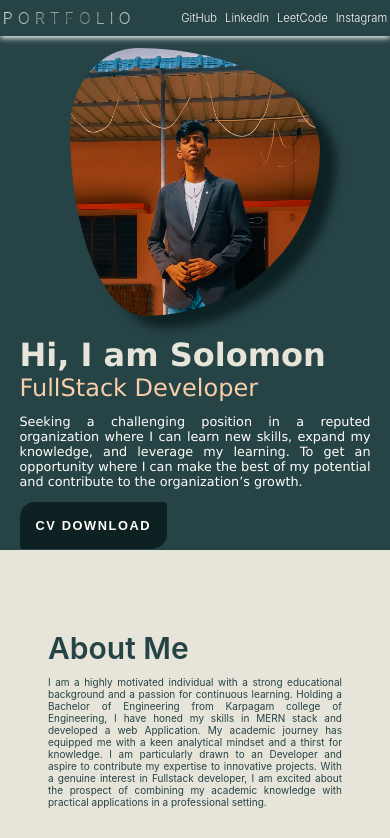
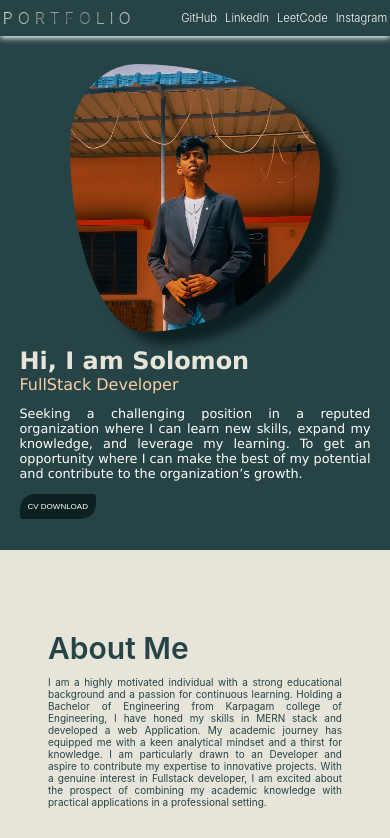
Before and after one commit to SOLOMON-03/My-Portfolio, a React (Create React App) app: page / in a window 390 px wide. Shown: the top 838 px of the page. Built offline with nearby package versions, Linux system fonts and the light colour scheme.

Commit message:
css change

```diff
--- a/src/Pages/Header.css
+++ b/src/Pages/Header.css
@@ -83,11 +83,11 @@
         font-size: 0.7rem;
     }
 }
-@media (max-width: 380px){
+@media (max-width: 340px){
     .header-h1-logo{
-        font-size: 0.8rem;
+        font-size: 0.7rem;
     }
     .header-ul-page, .header-ul-link{
-        font-size: 0.5rem;
+        gap: 0.3rem;
     }
 }
--- a/src/Pages/Home.css
+++ b/src/Pages/Home.css
@@ -29,6 +29,7 @@
 .home-right{
     width: 60%;
     padding: 0 1rem;
+
     animation: RighttoLeft 2s ease-in;
 }
 @keyframes RighttoLeft {
@@ -109,16 +110,6 @@
     .home-img{
         width: 250px;
     }
-    .home-h1-me{
-        font-size: 2rem;
-    }
-    .home-h5-me{
-        font-size: 1.5rem;
-        font-weight: 100;
-    }
-    .home-p-me{
-        font-size: 0.8rem;
-    }
 }
 @media (max-width: 590px){
     .home-view{
@@ -126,11 +117,27 @@
         height: 550px;
     }
     .home-left{
-        padding-top: 3rem;
+        padding-top: 4rem;
         width: 100%;
     }
     .home-right{
-        padding: 1rem;
+        padding: 0.7rem;
         width: 90%;
     }
 }
+@media (max-width:450px){
+    .home-button{
+        padding: 0.5rem;
+        font-size: 0.5rem;
+        letter-spacing: 0rem;
+        font-weight: 500;
+    }
+
+    .home-h1-me{
+        font-size: 1.5rem;
+    }
+    .home-h5-me{
+        font-size: 1rem;
+        font-weight: 100;
+    }
+}
```
